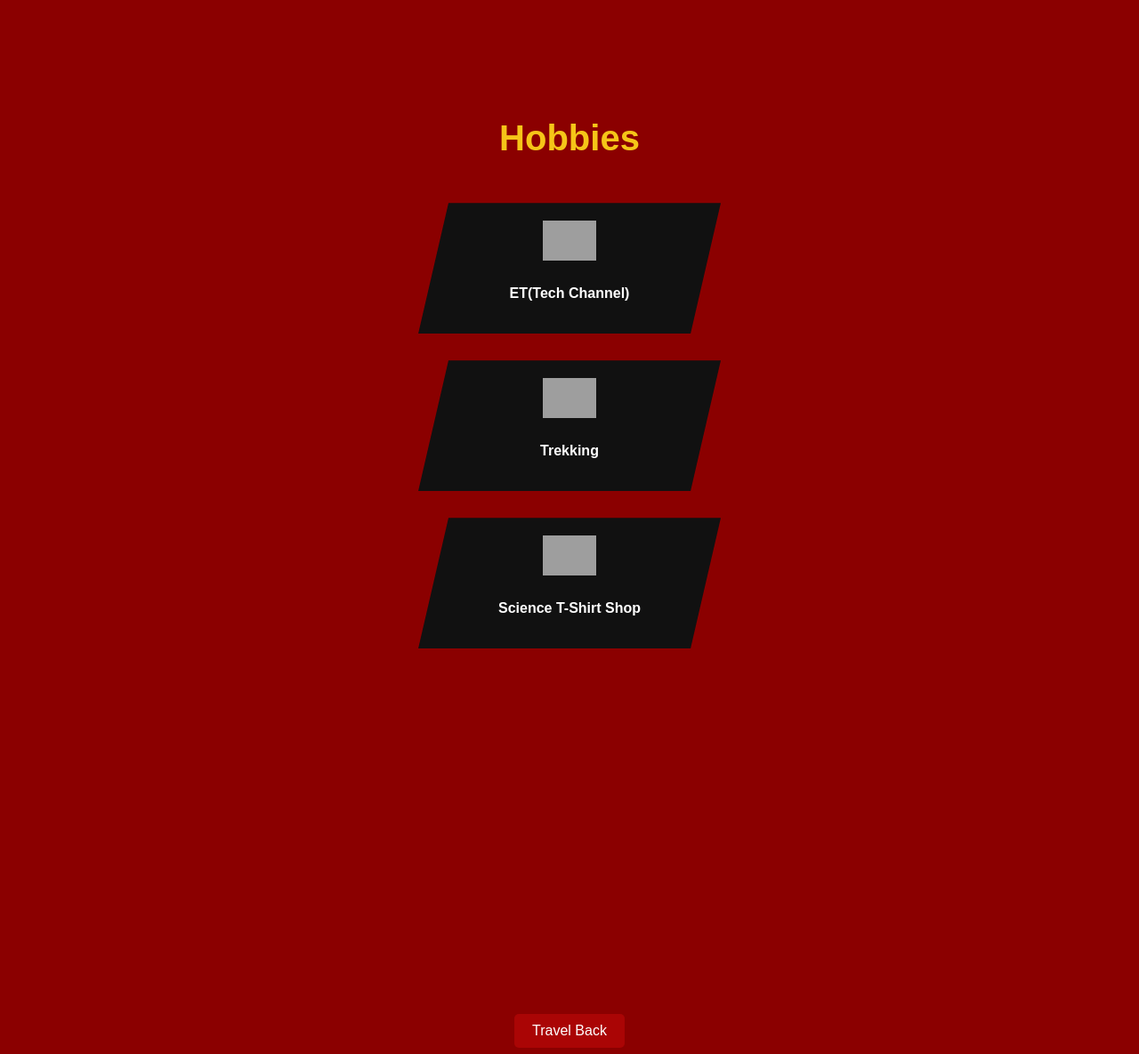
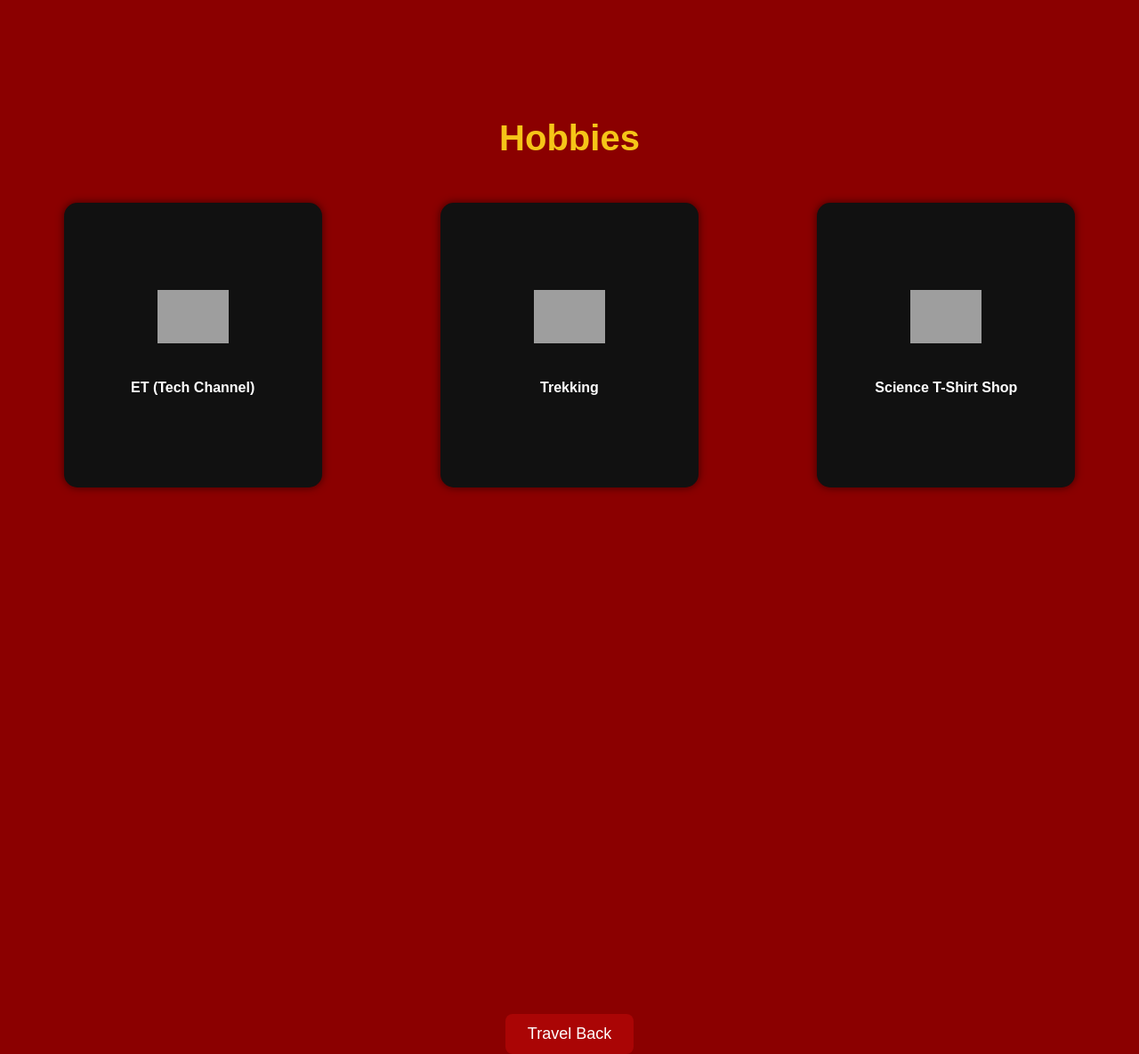
Before and after one commit to nanosrini/nanosrini.github.io, a Jekyll site: the page home/hobbies.html, which Jekyll copies as it is, in a window 1280 px wide. Shown: the whole page at 89% size. Built offline with Jekyll 4.4.1, drawn with Linux system fonts in a browser that asks for light colours; grey boxes are pictures that could not be loaded.

Commit message:
Update hobbies.html

```diff
--- a/home/hobbies.html
+++ b/home/hobbies.html
@@ -26,14 +26,15 @@
 
     /* === HOBBIES SECTION === */
     .hobby-grid {
-      display: flex;
-      flex-direction: column;
-      align-items: center;
+      display: grid;
+      grid-template-columns: repeat(auto-fit, minmax(250px, 1fr));
       gap: 30px;
+      justify-items: center;
     }
 
     .hobby-card {
-      width: 300px;
+      width: 250px;
+      height: 280px;
       padding: 20px;
       background: #111;
       color: white;
@@ -42,20 +43,24 @@
       font-weight: bold;
       display: flex;
       flex-direction: column;
+      justify-content: center;
       align-items: center;
-      transition: transform 0.3s, background 0.3s;
-      clip-path: polygon(10% 0, 100% 0, 90% 100%, 0 100%);
-      /* creates a parallelogram-style tilt */
+      border-radius: 15px;
+      box-shadow: 0 0 10px rgba(0,0,0,0.6);
+      transition: transform 0.3s, box-shadow 0.3s;
     }
 
     .hobby-card img {
-      width: 60px;
-      margin-bottom: 12px;
+      width: 80px;
+      height: 80px;
+      object-fit: contain;
+      margin-bottom: 15px;
     }
 
     .hobby-card:hover {
+      transform: scale(1.08);
+      box-shadow: 0 0 20px #f5c518; /* gold glow */
       background: #222;
-      transform: translateX(10px);
     }
 
     /* === BACK BUTTON === */
@@ -69,9 +74,9 @@
       background-color: #aa0505; /* Marvel red */
       color: white;
       text-decoration: none;
-  padding: 10px 20px;
-  font-size: 16px;
-  border-radius: 5px;
+      padding: 12px 25px;
+      font-size: 18px;
+      border-radius: 8px;
       transition: background 0.3s ease, transform 0.2s ease;
     }
 
@@ -90,7 +95,7 @@
     <div class="hobby-grid">
       <a href="https://www.youtube.com/@nano_et" target="_blank" class="hobby-card">
         <img src="assets/icons/youtube.png" alt="Veg Voyage">
-        <p>ET(Tech Channel)</p>
+        <p>ET (Tech Channel)</p>
       </a>
       <a href="https://www.youtube.com/@Exploretrek247" target="_blank" class="hobby-card">
         <img src="assets/icons/youtube.png" alt="Food Channel">
```
Lines whose indentation alone changed are shown as unchanged.
